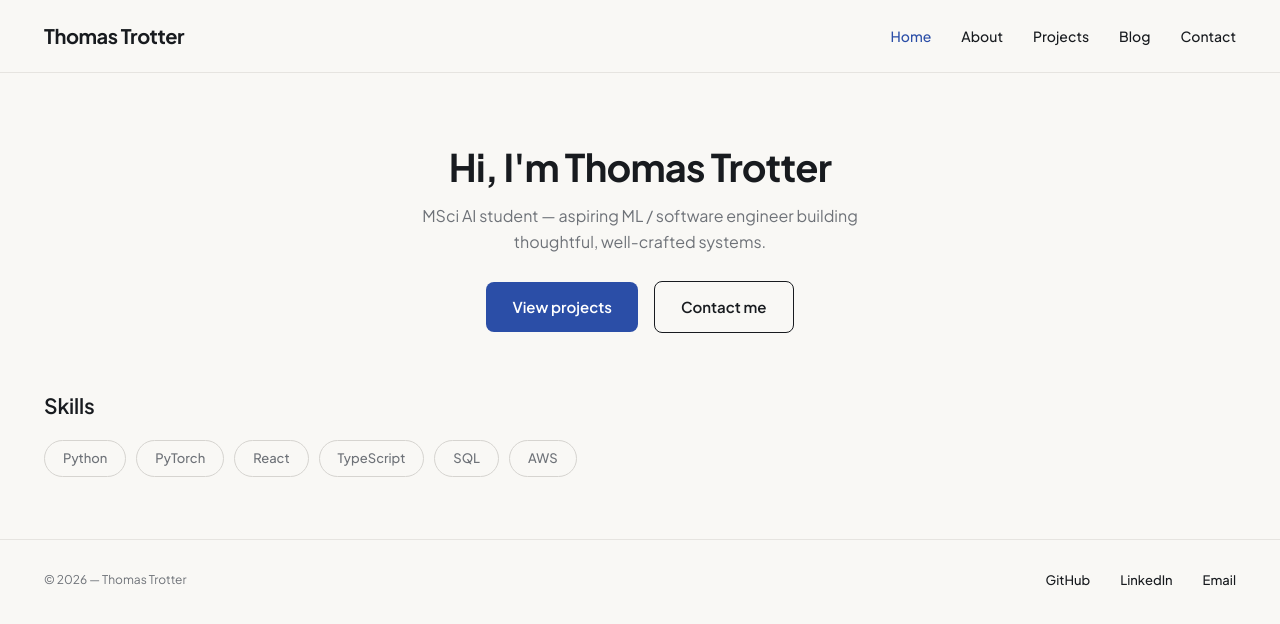
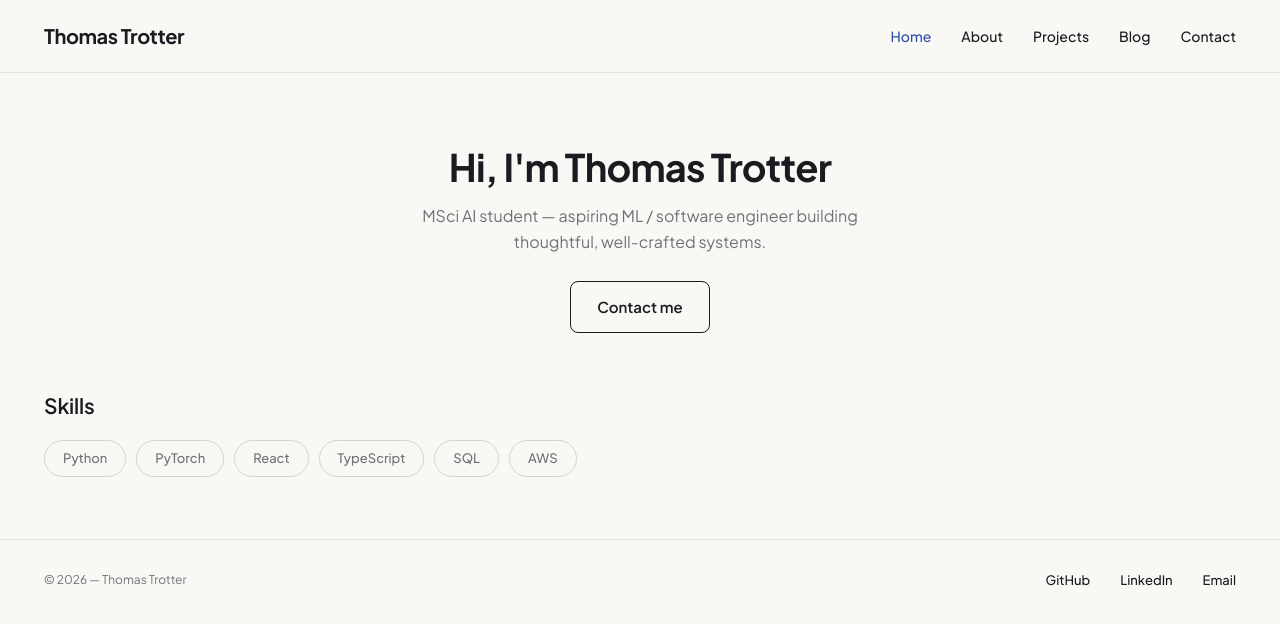
Before and after one commit to thomas-trotter/portfolio, a Next.js app: page / in a window 1280 px wide. Shown: the top 624 px of the page. Built offline with nearby package versions, Linux system fonts and the light colour scheme.

Commit message:
Update hero-section.tsx

```diff
--- a/src/components/sections/hero-section.tsx
+++ b/src/components/sections/hero-section.tsx
@@ -12,9 +12,9 @@ export default function HeroSection() {
         {site.tagline}
       </p>
       <div className="flex flex-wrap items-center justify-center gap-4">
-        <Button variant="primary" href="/projects" className="px-[26px] py-[13px]">
+        {/*<Button variant="primary" href="/projects" className="px-[26px] py-[13px]">
           View projects
-        </Button>
+        </Button>*/}
         <Button variant="outline" href="/contact">
           Contact me
         </Button>
```
